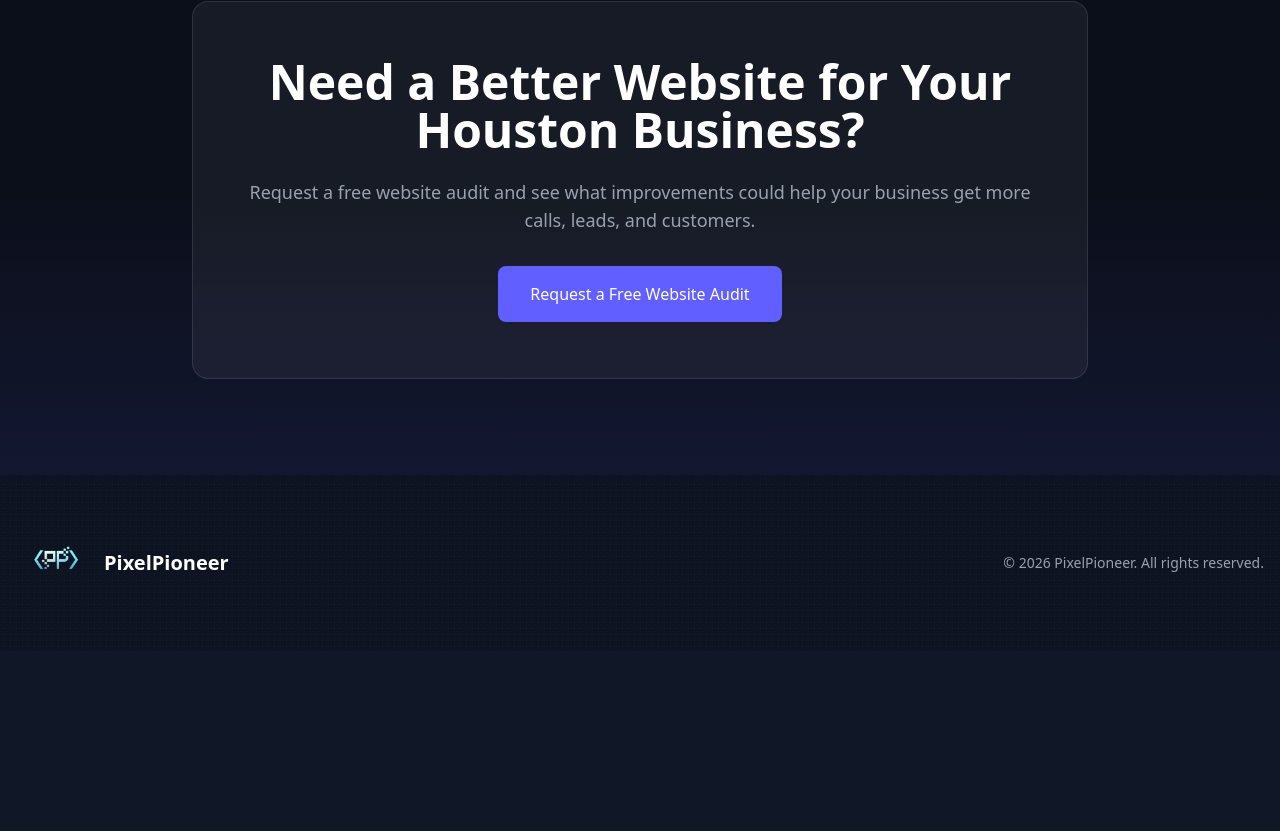
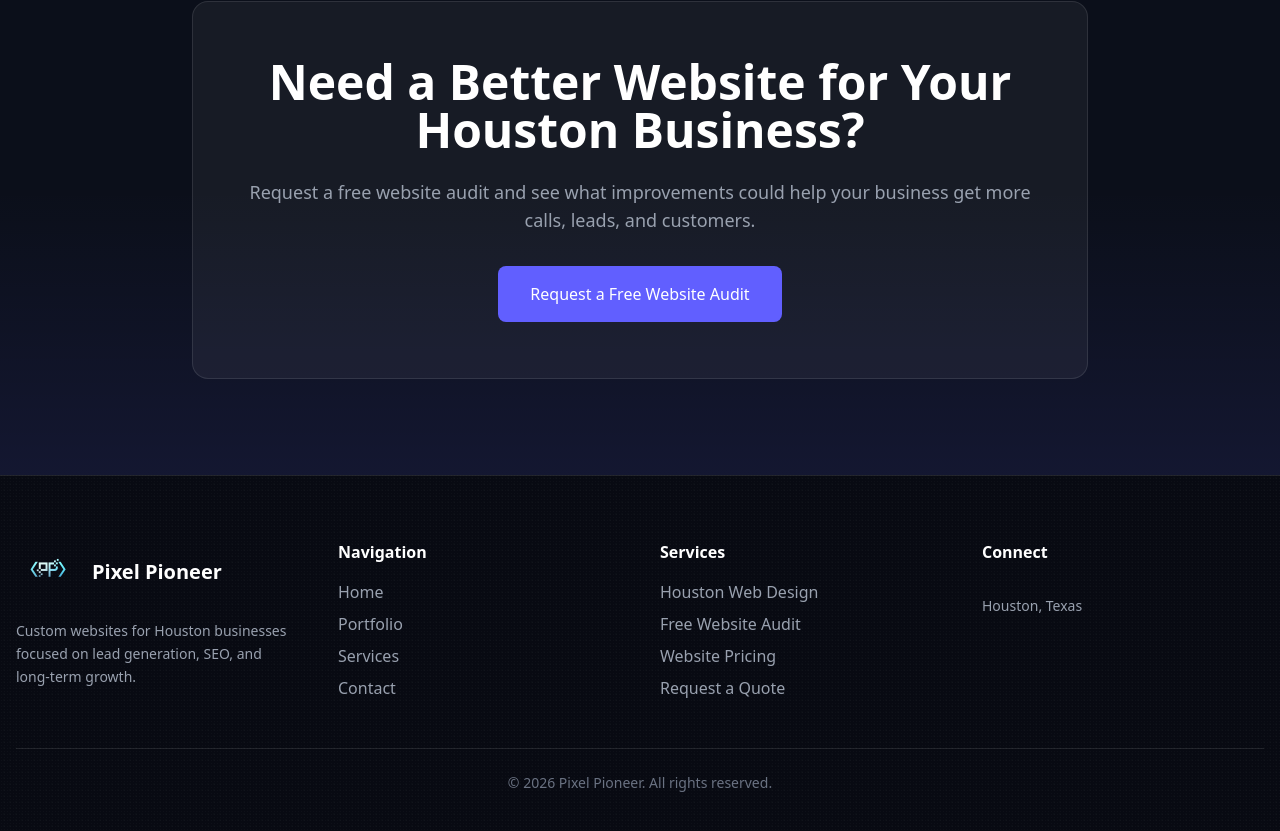
Before and after one commit to bboyd146/pixel-pioneer, a React (Vite) app: page /houston-website-design in a window 1280 px wide. Shown: the part 3204-4035 px from the top of the page. Before the commit the page ends 3855 px from the top, so only its background shows below. Built offline with nearby package versions, Linux system fonts and the light colour scheme.

Commit message:
added content to footer

```diff
--- a/src/components/Footer.jsx
+++ b/src/components/Footer.jsx
@@ -5,21 +5,147 @@ export default function Footer() {
     const year = new Date().getFullYear();
 
     return (
-    <footer className="bg-gray-900/50 py-12">
+        <footer className="bg-black/30 border-t border-white/10 py-16">
             <div className="container mx-auto px-4">
-            <div className="flex flex-col md:flex-row justify-between items-center">
-                <div className="flex items-center space-x-2 mb-6 md:mb-0">
-                    <a href="/" className="flex items-center space-x-2">
-                    <img src={logo} alt="PixelPioneer logo" className="h-20 w-auto" />
-                    <span className="text-xl font-bold">PixelPioneer</span>
+                <div className="grid grid-cols-1 md:grid-cols-4 gap-10">
+                    {/* Brand */}
+                    <div>
+                        <a href="/" className="flex items-center gap-3 mb-4">
+                            <img
+                                src={logo}
+                                alt="Pixel Pioneer logo"
+                                className="h-16 w-auto"
+                            />
+
+                            <span className="text-xl font-bold">Pixel Pioneer</span>
+                        </a>
+
+                        <p className="text-gray-400 text-sm leading-relaxed">
+                            Custom websites for Houston businesses focused on lead generation,
+                            SEO, and long-term growth.
+                        </p>
+                    </div>
+
+                    {/* Navigation */}
+                    <div>
+                        <h3 className="font-semibold mb-4">Navigation</h3>
+
+                        <ul className="space-y-2 text-gray-400">
+                            <li>
+                                <a href="/" className="hover:text-indigo-500 transition">
+                                    Home
+                                </a>
+                            </li>
+
+                            <li>
+                                <a
+                                    href="/#portfolio"
+                                    className="hover:text-indigo-500 transition"
+                                >
+                                    Portfolio
+                                </a>
+                            </li>
+
+                            <li>
+                                <a
+                                    href="/#services"
+                                    className="hover:text-indigo-500 transition"
+                                >
+                                    Services
+                                </a>
+                            </li>
+
+                            <li>
+                                <a
+                                    href="/#contact"
+                                    className="hover:text-indigo-500 transition"
+                                >
+                                    Contact
+                                </a>
+                            </li>
+                        </ul>
+                    </div>
+
+                    {/* SEO Pages */}
+                    <div>
+                        <h3 className="font-semibold mb-4">Services</h3>
+
+                        <ul className="space-y-2 text-gray-400">
+                            <li>
+                                <a
+                                    href="/houston-web-design"
+                                    className="hover:text-indigo-500 transition"
+                                >
+                                    Houston Web Design
+                                </a>
+                            </li>
+
+                            <li>
+                                <a
+                                    href="/#free-audit"
+                                    className="hover:text-indigo-500 transition"
+                                >
+                                    Free Website Audit
+                                </a>
+                            </li>
+
+                            <li>
+                                <a
+                                    href="/#pricing"
+                                    className="hover:text-indigo-500 transition"
+                                >
+                                    Website Pricing
+                                </a>
+                            </li>
+
+                            <li>
+                                <a
+                                    href="/#contact"
+                                    className="hover:text-indigo-500 transition"
+                                >
+                                    Request a Quote
+                                </a>
+                            </li>
+                        </ul>
+                    </div>
+
+                    {/* Social */}
+                    <div>
+                        <h3 className="font-semibold mb-4">Connect</h3>
+
+                        <div className="flex gap-5 mb-4">
+                            <a
+                                href="https://github.com/bboyd146"
+                                target="_blank"
+                                rel="noreferrer"
+                                className="hover:text-indigo-500 transition"
+                            >
+                                <i data-feather="github"></i>
+                            </a>
+
+                            <a
+                                href="https://www.linkedin.com/in/bradleydboyd/"
+                                target="_blank"
+                                rel="noreferrer"
+                                className="hover:text-indigo-500 transition"
+                            >
+                                <i data-feather="linkedin"></i>
+                            </a>
+
+                            <a
+                                href="mailto:bradley@pixelpioneer.dev"
+                                className="hover:text-indigo-500 transition"
+                            >
+                                <i data-feather="mail"></i>
                             </a>
                         </div>
-                <div className="flex space-x-6 mb-6 md:mb-0">
-                    <a href="https://github.com/bboyd146" className="hover:text-indigo-500 transition"><i data-feather="github"></i></a>
-                    <a href="https://www.linkedin.com/in/bradleydboyd/" className="hover:text-indigo-500 transition"><i data-feather="linkedin"></i></a>
-                    <a href="#" className="hover:text-indigo-900 transition"><i data-feather="mail"></i></a>
+
+                        <p className="text-gray-400 text-sm">Houston, Texas</p>
                     </div>
-                <div className="text-gray-400 text-sm">© {year} PixelPioneer. All rights reserved.</div>
+                </div>
+
+                <div className="border-t border-white/10 mt-12 pt-6 text-center text-sm text-gray-500">
+                    © {year} Pixel Pioneer. All rights reserved.
                 </div>
             </div>
         </footer>
```
Lines whose indentation alone changed are shown as unchanged.
